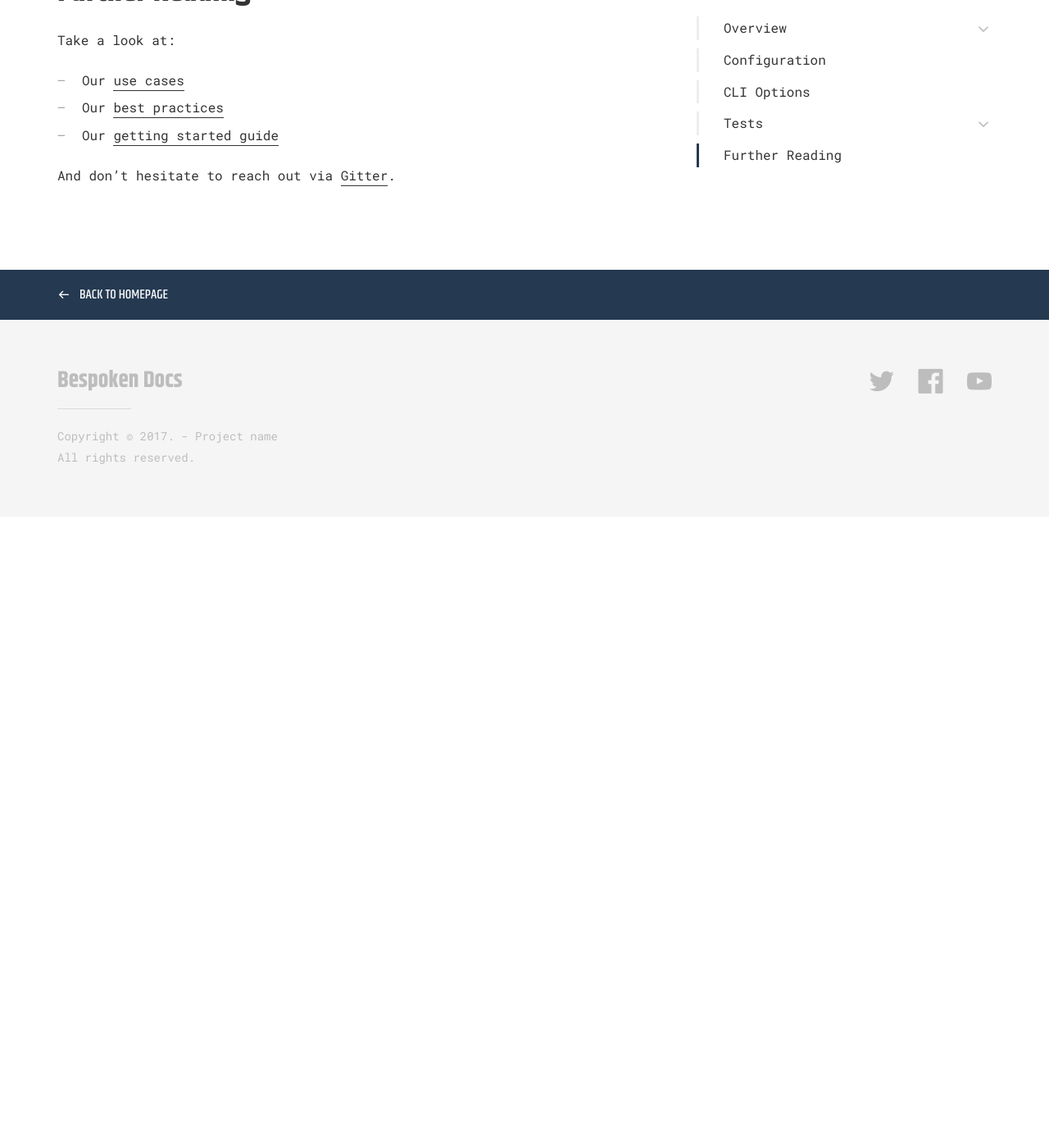
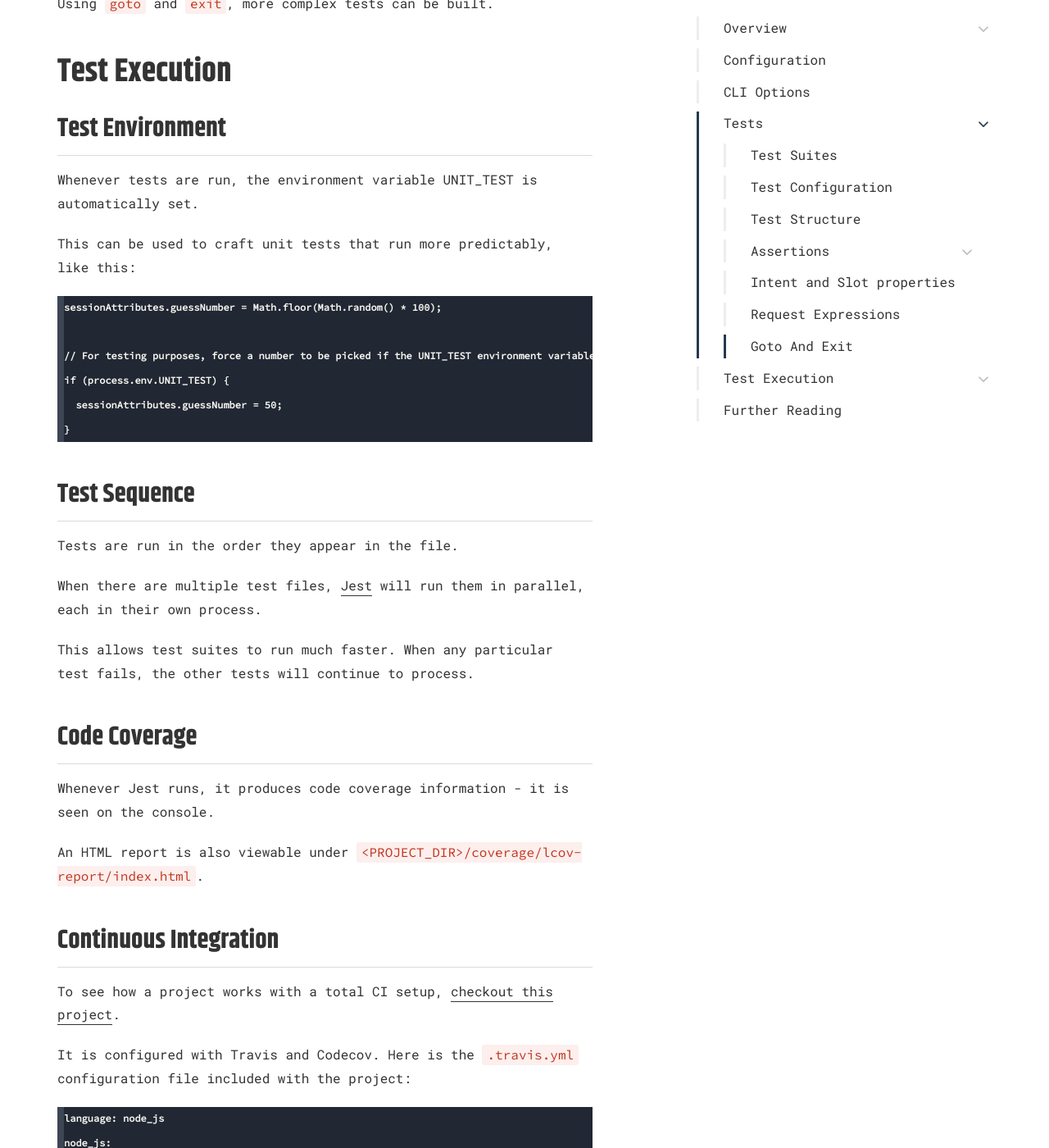
Before and after one commit to bespoken/bespoken-docs, a Jekyll site: the page built from unit-testing/guide.md, in a window 1280 px wide and 1400 px high, scrolled down 12396 px. Shown: the whole window at 82% size. Built offline with Jekyll 4.4.1, drawn with Linux system fonts in a browser that asks for light colours; some web fonts are replaced; before the commit the page ends 13026 px from its top, so only the background shows below that; some of the changed text lies outside the part shown.

Commit message:
Updated test guide

````diff
--- a/unit-testing/guide.md
+++ b/unit-testing/guide.md
@@ -70,7 +70,7 @@ The default Jest settings are as follows:
 
 [Learn what these do here](https://facebook.github.io/jest/docs/en/configuration.html).
 
-An example `bst.json` file:
+An example `skill-testing.json` file:
 ```
 {
     "handler": "src/index.handler",
@@ -93,9 +93,14 @@ The handler, interactionModel and trace options are specific to testing.
 To override [Jest options](https://facebook.github.io/jest/docs/en/configuration.html), just set them under the "jest" key.
 
 # CLI Options
-When invoking `bst test`, the name of a specific test to run can be passed, like this:
+When invoking `bst test`, the name of a specific test or regex can be used, like this:
 ```
 bst test test/MyIntent.test.yml
+```
+
+Or this:
+```
+bst test MyIntent
 ```
 
 # Tests
@@ -367,6 +372,54 @@ The test will end when it reaches the `exit` statement at the end (no further in
 
 Using `goto` and `exit`, more complex tests can be built.
 
+# Test Execution
+## Test Environment
+Whenever tests are run, the environment variable UNIT_TEST is automatically set.
+
+This can be used to craft unit tests that run more predictably, like this:
+```
+sessionAttributes.guessNumber = Math.floor(Math.random() * 100);
+
+// For testing purposes, force a number to be picked if the UNIT_TEST environment variable is set
+if (process.env.UNIT_TEST) {
+  sessionAttributes.guessNumber = 50;
+}
+```
+
+## Test Sequence
+Tests are run in the order they appear in the file.
+
+When there are multiple test files, [Jest](https://facebook.github.io/jest/) will run them in parallel, each in their own process.
+
+This allows test suites to run much faster. When any particular test fails, the other tests will continue to process.
+
+## Code Coverage
+Whenever Jest runs, it produces code coverage information - it is seen on the console.
+
+An HTML report is also viewable under `<PROJECT_DIR>/coverage/lcov-report/index.html`.
+
+## Continuous Integration
+To see how a project works with a total CI setup, [checkout this project](https://github.com/ig-perez/skill-sample-nodejs-fact/tree/ContinuousIntegration).
+
+It is configured with Travis and Codecov. Here is the `.travis.yml` configuration file included with the project:
+```
+language: node_js
+node_js:
+  - "8"
+cache:
+  directories:
+  - lambda/custom/node_modules
+install:
+  - npm install bespoken-tools@alpha -g
+  - npm install codecov -g
+  - cd lambda/custom && npm install && cd ../..
+script:
+ - bst test
+ - codecov
+```
+
+To set it up for your own projects, you will need to enable them with [Travis](https://travis-ci.org) and [Codecov](https://codecov.io) (or whatever CI and coverage tools you prefer). Visit their websites for in-depth instructions on how to do this.
+
 # Further Reading
 Take a look at:
 * Our [use cases](use_cases)
````
